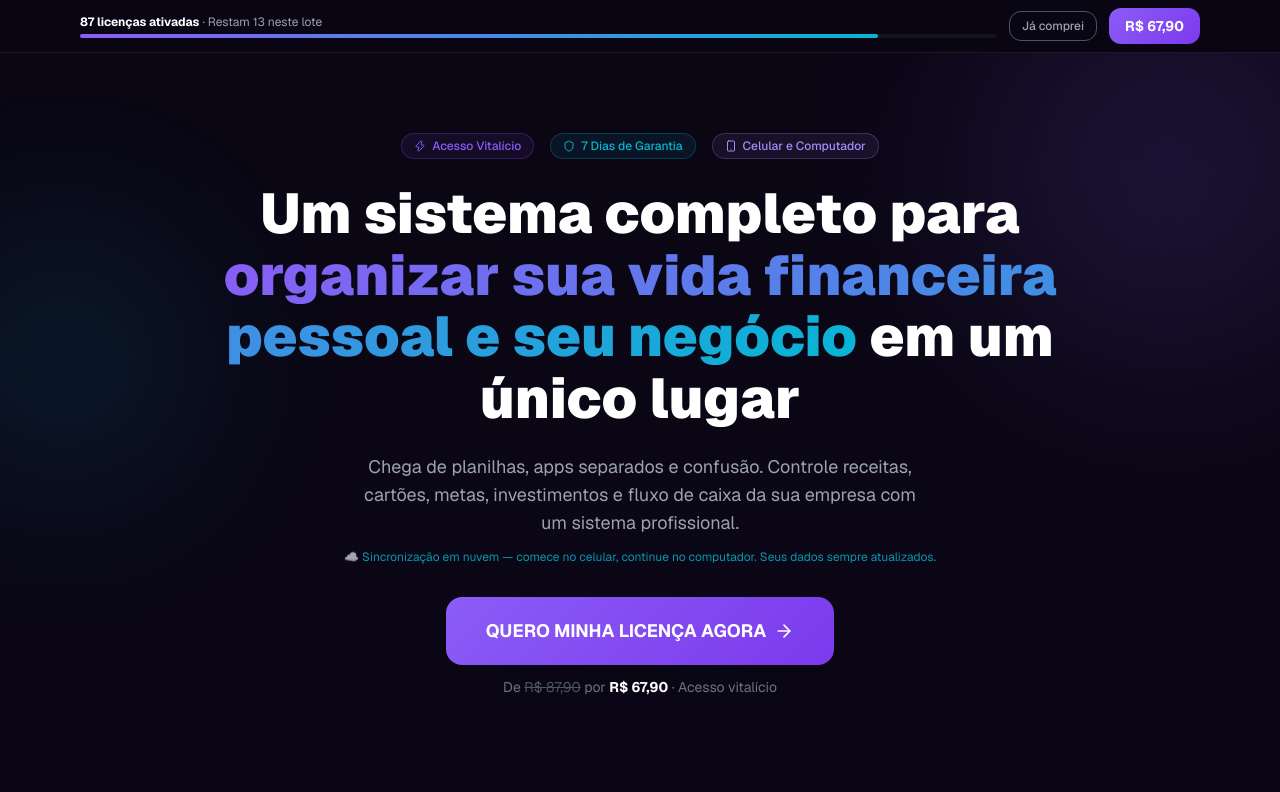
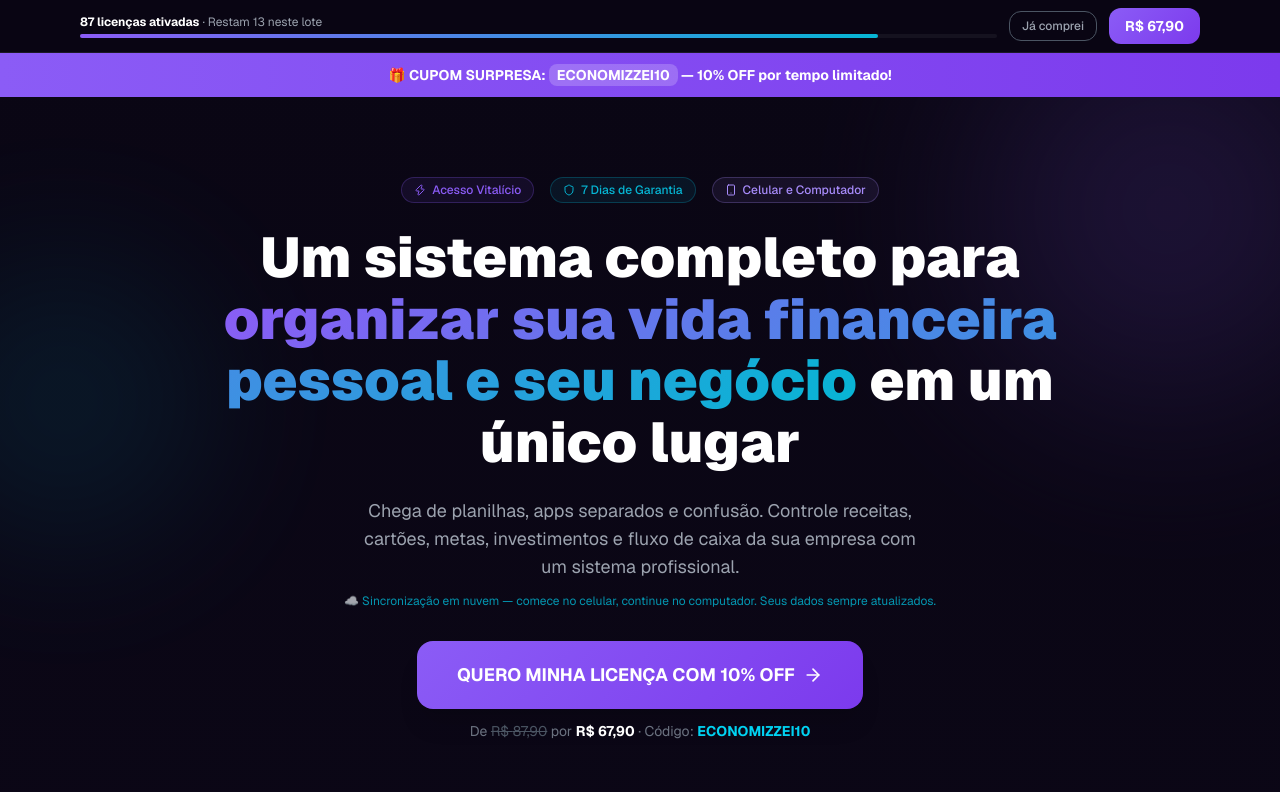
Before and after one commit to worgeseditoracao-dotcom/financas-facil, a Next.js app: page /economizzei in a window 1280 px wide. Shown: the top 792 px of the page. Built offline with nearby package versions, Linux system fonts and the light colour scheme; no server answers.

Commit message:
feat: cupom surpresa desconto + link vendas na sidebar

```diff
--- a/src/app/economizzei/page.tsx
+++ b/src/app/economizzei/page.tsx
@@ -20,6 +20,8 @@ const CHECKOUT = CAKTO_CHECKOUT_URL || '#'
 const SOLD = 87
 const TOTAL = 100
 const LEFT = TOTAL - SOLD
+const COUPON = 'ECONOMIZZEI10'
+const COUPON_PCT = 10
 
 const modulos = [
   { name: 'Controle Financeiro Pessoal', price: '47,90' },
@@ -161,6 +163,13 @@ export default function VendasPage() {
         </div>
       </div>
 
+      {/* CUPOM SURPRESA */}
+      <div className="text-center py-3 px-4" style={{ background: `linear-gradient(90deg, ${COLOR}, #7C3AED)` }}>
+        <p className="text-xs md:text-sm font-bold text-white">
+          🎁 CUPOM SURPRESA: <span className="bg-white/20 px-2 py-0.5 rounded-lg">{COUPON}</span> — {COUPON_PCT}% OFF por tempo limitado!
+        </p>
+      </div>
+
       {/* HERO */}
       <section className="relative overflow-hidden px-4 pt-10 pb-20 md:pt-20 md:pb-32">
         <div className="absolute inset-0 pointer-events-none">
@@ -174,8 +183,8 @@ export default function VendasPage() {
           </h1>
           <p className="mt-4 md:mt-6 text-sm md:text-lg text-zinc-400 max-w-xl mx-auto afade">Chega de planilhas, apps separados e confusão. Controle receitas, cartões, metas, investimentos e fluxo de caixa da sua empresa com um sistema profissional.</p>
           <p className="mt-3 text-xs text-cyan-400/70 afade">☁️ Sincronização em nuvem — comece no celular, continue no computador. Seus dados sempre atualizados.</p>
-          <div className="mt-8 afade"><Btn big>QUERO MINHA LICENÇA AGORA <ArrowRight size={20} /></Btn>
-            <p className="mt-3 text-xs md:text-sm text-zinc-500">De <span className="line-through text-zinc-600">R$ {PRICE_NORMAL}</span> por <span className="text-white font-bold">R$ {PRICE_PROMO}</span> · Acesso vitalício</p>
+          <div className="mt-8 afade"><Btn big>QUERO MINHA LICENÇA COM {COUPON_PCT}% OFF <ArrowRight size={20} /></Btn>
+            <p className="mt-3 text-xs md:text-sm text-zinc-500">De <span className="line-through text-zinc-600">R$ {PRICE_NORMAL}</span> por <span className="text-white font-bold">R$ {PRICE_PROMO}</span> · Código: <span className="text-cyan-400 font-bold">{COUPON}</span></p>
           </div>
         </div>
       </section>
--- a/src/app/vendas/page.tsx
+++ b/src/app/vendas/page.tsx
@@ -20,6 +20,8 @@ const CHECKOUT = CAKTO_CHECKOUT_URL || '#'
 const SOLD = 87
 const TOTAL = 100
 const LEFT = TOTAL - SOLD
+const COUPON = 'ECONOMIZZEI10'
+const COUPON_PCT = 10
 
 const modulos = [
   { name: 'Controle Financeiro Pessoal', price: '47,90' },
@@ -161,6 +163,13 @@ export default function VendasPage() {
         </div>
       </div>
 
+      {/* CUPOM SURPRESA */}
+      <div className="text-center py-3 px-4" style={{ background: `linear-gradient(90deg, ${COLOR}, #7C3AED)` }}>
+        <p className="text-xs md:text-sm font-bold text-white">
+          🎁 CUPOM SURPRESA: <span className="bg-white/20 px-2 py-0.5 rounded-lg">{COUPON}</span> — {COUPON_PCT}% OFF por tempo limitado!
+        </p>
+      </div>
+
       {/* HERO */}
       <section className="relative overflow-hidden px-4 pt-10 pb-20 md:pt-20 md:pb-32">
         <div className="absolute inset-0 pointer-events-none">
@@ -174,8 +183,8 @@ export default function VendasPage() {
           </h1>
           <p className="mt-4 md:mt-6 text-sm md:text-lg text-zinc-400 max-w-xl mx-auto afade">Chega de planilhas, apps separados e confusão. Controle receitas, cartões, metas, investimentos e fluxo de caixa da sua empresa com um sistema profissional.</p>
           <p className="mt-3 text-xs text-cyan-400/70 afade">☁️ Sincronização em nuvem — comece no celular, continue no computador. Seus dados sempre atualizados.</p>
-          <div className="mt-8 afade"><Btn big>QUERO MINHA LICENÇA AGORA <ArrowRight size={20} /></Btn>
-            <p className="mt-3 text-xs md:text-sm text-zinc-500">De <span className="line-through text-zinc-600">R$ {PRICE_NORMAL}</span> por <span className="text-white font-bold">R$ {PRICE_PROMO}</span> · Acesso vitalício</p>
+          <div className="mt-8 afade"><Btn big>QUERO MINHA LICENÇA COM {COUPON_PCT}% OFF <ArrowRight size={20} /></Btn>
+            <p className="mt-3 text-xs md:text-sm text-zinc-500">De <span className="line-through text-zinc-600">R$ {PRICE_NORMAL}</span> por <span className="text-white font-bold">R$ {PRICE_PROMO}</span> · Código: <span className="text-cyan-400 font-bold">{COUPON}</span></p>
           </div>
         </div>
       </section>
--- a/src/components/layout/Sidebar.tsx
+++ b/src/components/layout/Sidebar.tsx
@@ -6,7 +6,7 @@ import {
   LayoutDashboard, User, Briefcase, Tags, BarChart3, Settings,
   Target, Users, FileText, Lightbulb, CalendarRange,
   TrendingUp, CreditCard, Building2, ChevronLeft, ChevronRight,
-  DollarSign, Truck, RefreshCw, Shield, MessageSquare
+  DollarSign, Truck, RefreshCw, Shield, MessageSquare, Zap
 } from 'lucide-react'
 import { useState, useEffect } from 'react'
 import { useAuth } from '@/lib/AuthContext'
@@ -30,6 +30,7 @@ const links = [
   { href: '/empresas', label: 'Empresas', icon: Building2 },
   { href: '/insights-tips', label: 'Insights', icon: Lightbulb },
   { href: '/importar', label: 'Importar', icon: FileText },
+  { href: '/vendas', label: 'Oferta Especial', icon: Zap },
   { href: '/calculadora-impostos', label: 'Impostos', icon: DollarSign },
   { href: '/configuracoes', label: 'Config', icon: Settings },
 ]
```
